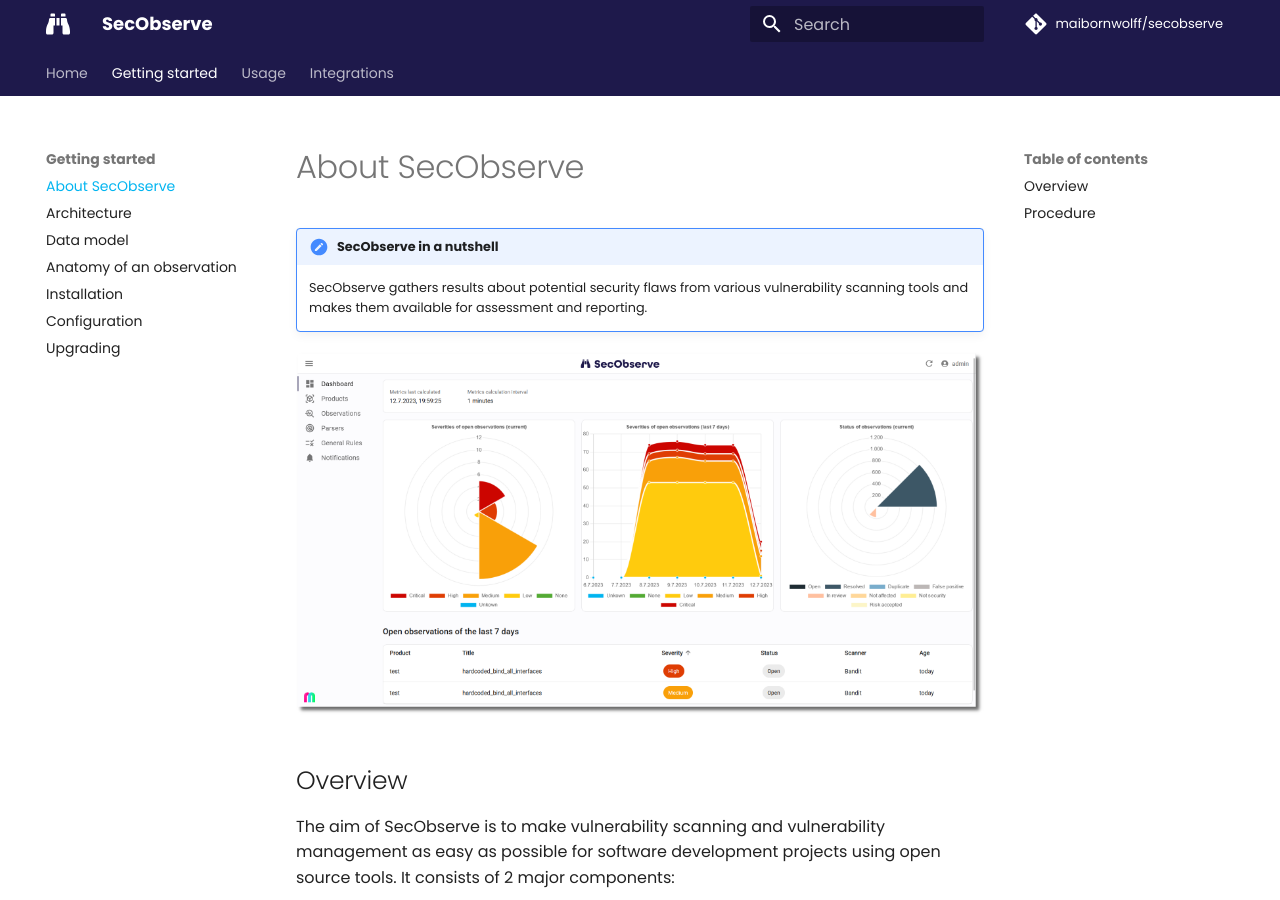
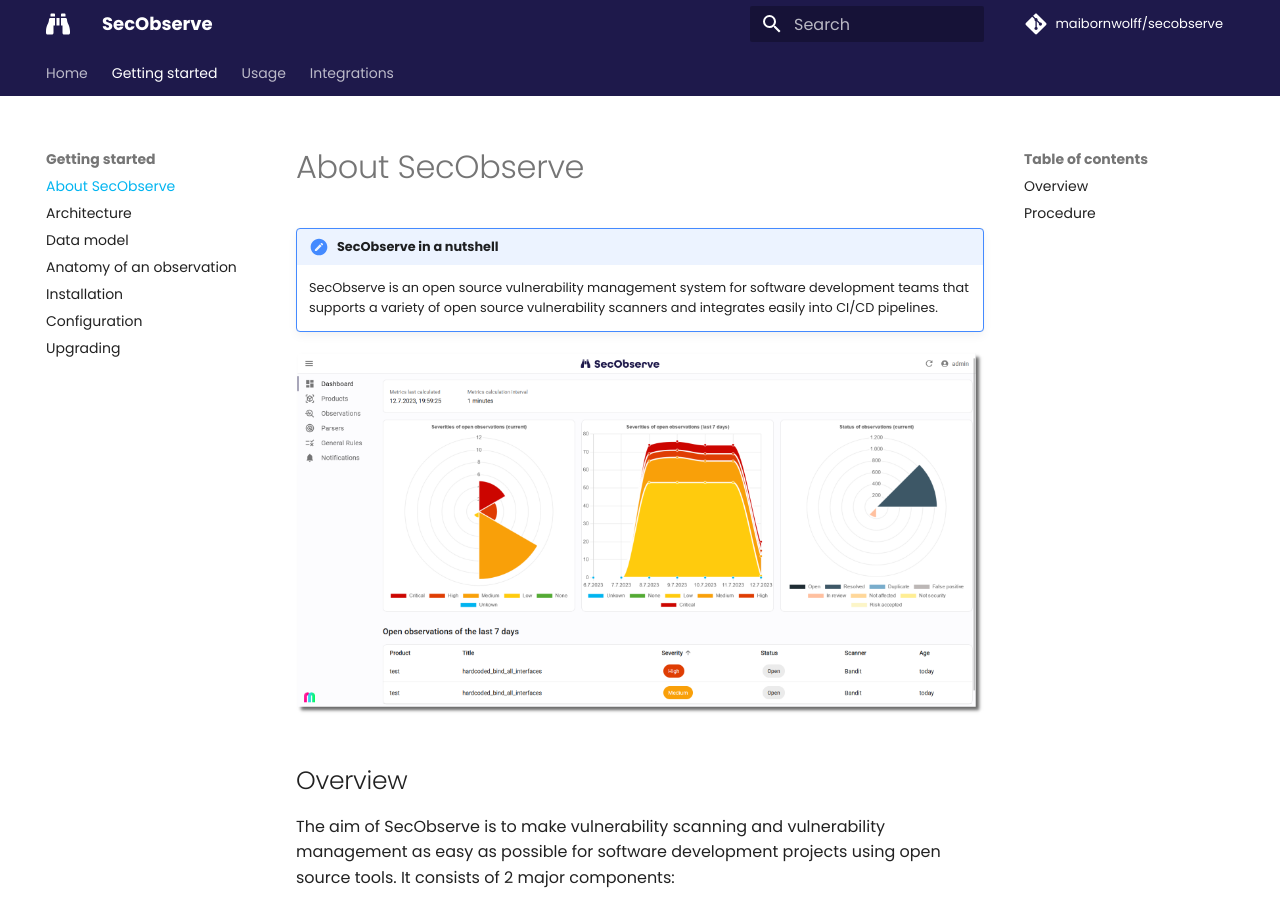
Before and after one commit to MaibornWolff/SecObserve, an MkDocs documentation site: the page built from docs/getting_started/about.md, in a window 1280 px wide and 900 px high. Built offline with MkDocs 1.6.1 and Material for MkDocs 9.7.7, drawn with Linux system fonts in a browser that asks for light colours; comment, search, counter and statistics services are not loaded.

Commit message:
chore: new tagline

```diff
--- a/docs/getting_started/about.md
+++ b/docs/getting_started/about.md
@@ -1,7 +1,7 @@
 # About SecObserve
 
 !!! note "SecObserve in a nutshell"
-    SecObserve gathers results about potential security flaws from various vulnerability scanning tools and makes them available for assessment and reporting.
+    SecObserve is an open source vulnerability management system for software development teams that supports a variety of open source vulnerability scanners and integrates easily into CI/CD pipelines.
 
 ![Dashboard](../assets/images/screenshot_dashboard.png)
 
```
Also changed, not shown: 1 other file.
